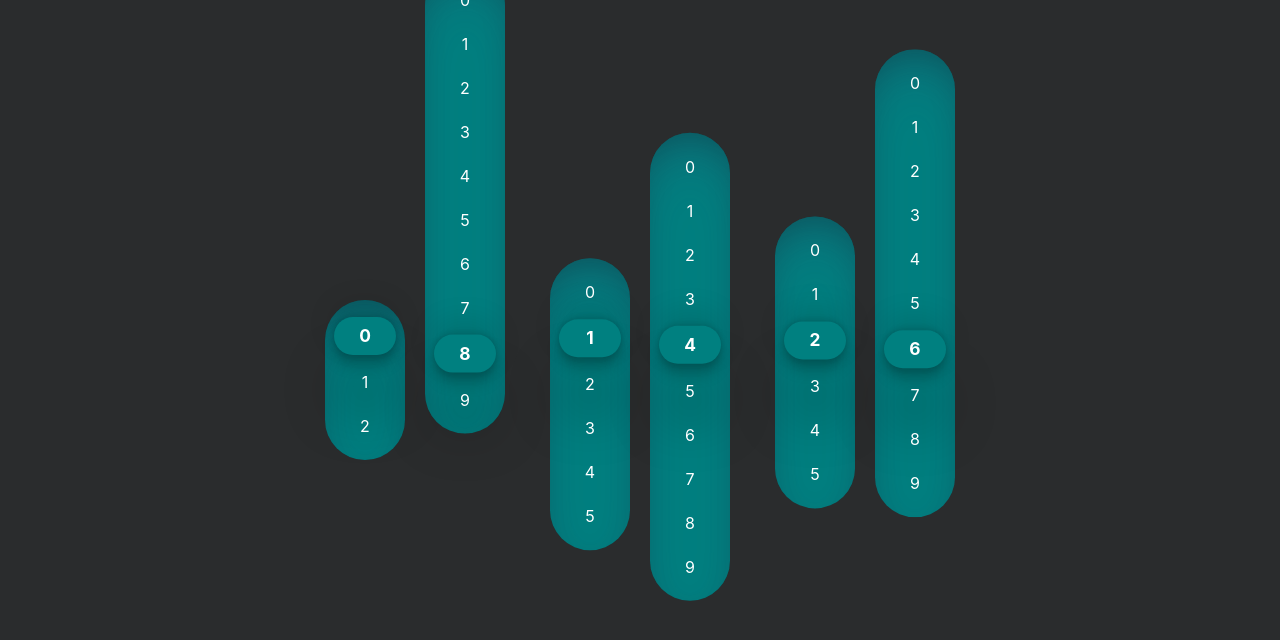
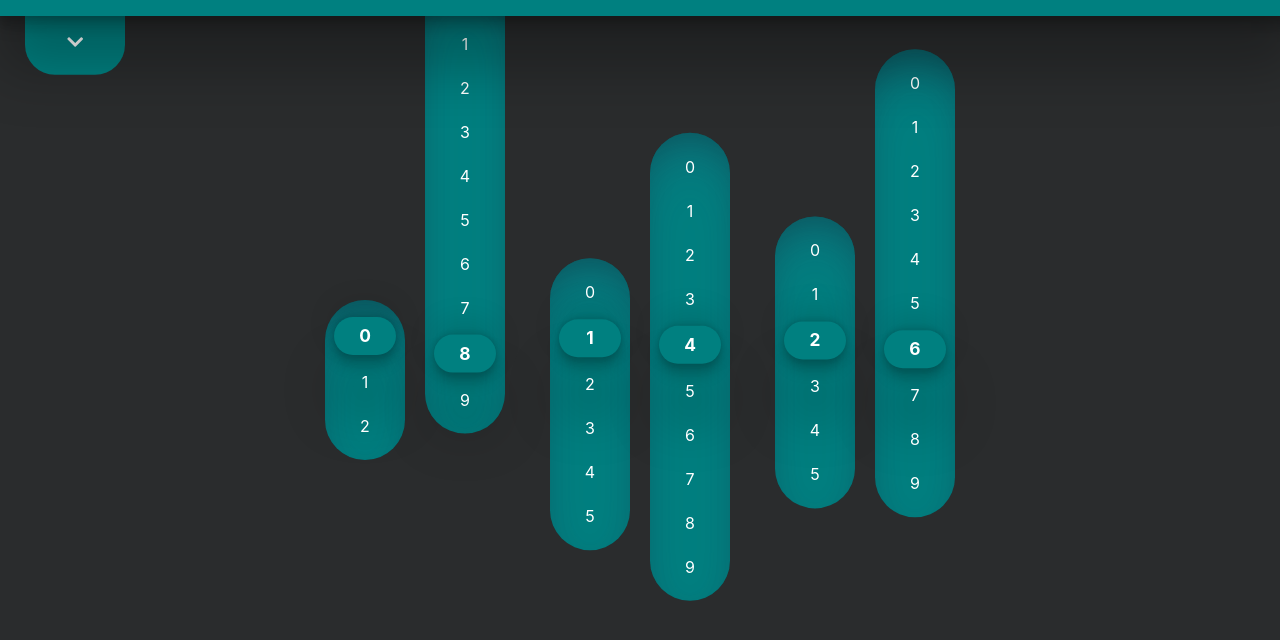
Before and after one commit to jlsa/disco-guacamole, a React (Create React App) app in the folder clock/: page / in a window 1280 px wide. Shown: the top 640 px of the page. Built offline with nearby package versions, Linux system fonts and the light colour scheme.

Commit message:
Added the editor component

```diff
--- a/clock/src/App.js
+++ b/clock/src/App.js
@@ -4,8 +4,9 @@ import Editor from './Components/Editor/Editor';
 const App = () => {
   return (
     <>
-      <Clock />
-      {/* <Editor /> */}
+      <Editor>
+        <Clock />
+      </Editor>
     </>
   );
 };
--- a/clock/src/Components/Clock/Clock.css
+++ b/clock/src/Components/Clock/Clock.css
@@ -8,6 +8,7 @@
   --color-secondary: #2a2c2d;
   --color-primary: teal;
   --color-accent: teal;
+  --color-highlight: rgb(0, 64, 64);
   --font-color:  #ffffff;
   --font-color-secondary:  #ffffff;
 }
@@ -133,80 +134,3 @@ ul, li {
   font-size: 5em;
   text-align: center;
 }
-
-/**
- *  Easing functions have been found and used from
- *  https://easings.net/
- */
-.ease-out-circ {
-	transition: transform 0.6s cubic-bezier(0, 0.55, 0.45, 1);
-}
-.ease-in-circ {
-	transition: transform 0.6s cubic-bezier(0.55, 0, 1, 0.45);
-}
-.ease-in-out-circ {
-	transition: transform 0.6s cubic-bezier(0.85, 0, 0.15, 1);
-}
-.ease-in-sine {
-	transition: transform 0.6s cubic-bezier(0.12, 0, 0.39, 0);
-}
-.ease-out-sine {
-	transition: transform 0.6s cubic-bezier(0.61, 1, 0.88, 1);
-}
-.ease-in-out-sine {
-	transition: transform 0.6s cubic-bezier(0.37, 0, 0.63, 1);
-}
-.ease-in-cubic {
-	transition: transform 0.6s cubic-bezier(0.32, 0, 0.67, 0);
-}
-.ease-out-cubic {
-	transition: transform 0.6s cubic-bezier(0.33, 1, 0.68, 1);
-}
-.ease-in-out-cubic {
-	transition: transform 0.6s cubic-bezier(0.65, 0, 0.35, 1);
-}
-.ease-in-quint {
-	transition: transform 0.6s cubic-bezier(0.64, 0, 0.78, 0);
-}
-.ease-out-quint {
-	transition: transform 0.6s cubic-bezier(0.22, 1, 0.36, 1);
-}
-.ease-in-out-quint {
-	transition: transform 0.6s cubic-bezier(0.83, 0, 0.17, 1);
-}
-.ease-in-quad {
-	transition: transform 0.6s cubic-bezier(0.11, 0, 0.5, 0);
-}
-.ease-out-quad {
-	transition: transform 0.6s cubic-bezier(0.5, 1, 0.89, 1);
-}
-.ease-in-out-quad {
-	transition: transform 0.6s cubic-bezier(0.45, 0, 0.55, 1);
-}
-.ease-in-quart {
-	transition: transform 0.6s cubic-bezier(0.5, 0, 0.75, 0);
-}
-.ease-out-quart {
-	transition: transform 0.6s cubic-bezier(0.25, 1, 0.5, 1);
-}
-.ease-in-out-quart {
-	transition: transform 0.6s cubic-bezier(0.76, 0, 0.24, 1);
-}
-.ease-in-expo {
-	transition: transform 0.6s cubic-bezier(0.7, 0, 0.84, 0);
-}
-.ease-out-expo {
-	transition: transform 0.6s cubic-bezier(0.16, 1, 0.3, 1);
-}
-.ease-in-out-expo {
-	transition: transform 0.6s cubic-bezier(0.87, 0, 0.13, 1);
-}
-.ease-in-back {
-	transition: transform 0.6s cubic-bezier(0.36, 0, 0.66, -0.56);
-}
-.ease-out-back {
-	transition: transform 0.6s cubic-bezier(0.34, 1.56, 0.64, 1);
-}
-.ease-in-out-back {
-	transition: transform 0.6s cubic-bezier(0.68, -0.6, 0.32, 1.6);
-}
--- a/clock/src/Components/Clock/Clock.js
+++ b/clock/src/Components/Clock/Clock.js
@@ -1,4 +1,5 @@
 import React, { useState, useEffect } from 'react';
+import '../Easings.css';
 import './Clock.css';
 import NumberLine from './NumberLine';
 import TimeDivider from './TimeDivider';
@@ -10,7 +11,7 @@ const Clock = () => {
   const [minutes, setMinutes] = useState([0, 0]);
   const [hours, setHours] = useState([0, 0]);
 
-  const harold = standIn => {
+  const harold = (standIn) => {
     if (standIn < 10) {
       standIn = '0' + standIn
     }
--- a/clock/src/Components/Clock/NumberLine.js
+++ b/clock/src/Components/Clock/NumberLine.js
@@ -1,15 +1,17 @@
 import React from 'react';
 
 const NumberLine = ({ numbers, selected }) => {
-  console.log(numbers, selected);
+  const easing = 'ease-joel';//'ease-in-out-back';
   const offset = -1 * selected;
+
   return (
-    <ul className={`numberline offset-${Math.abs(offset)} ease-in-out-sine`}>
+    <ul className={`numberline offset-${Math.abs(offset)} ${easing}`}>
       {numbers && numbers.map((number, index) => {
+        let selectedClassName = (selected === number ? 'selected' : '');
         return (
           <li
             key={index}
-            className={`${selected === number ? 'selected' : ''} ease-in-out-sine`}
+            className={`${selectedClassName} ${easing}`}
           >{number}</li>
         )
       })}
--- /dev/null
+++ b/clock/src/Components/Easings.css
@@ -0,0 +1,81 @@
+/**
+ *  Easing functions have been found and used from
+ *  https://easings.net/
+ */
+.ease-out-circ {
+	transition: transform 0.6s cubic-bezier(0, 0.55, 0.45, 1);
+}
+.ease-in-circ {
+	transition: transform 0.6s cubic-bezier(0.55, 0, 1, 0.45);
+}
+.ease-in-out-circ {
+	transition: transform 0.6s cubic-bezier(0.85, 0, 0.15, 1);
+}
+.ease-in-sine {
+	transition: transform 0.6s cubic-bezier(0.12, 0, 0.39, 0);
+}
+.ease-out-sine {
+	transition: transform 0.6s cubic-bezier(0.61, 1, 0.88, 1);
+}
+.ease-in-out-sine {
+	transition: transform 0.6s cubic-bezier(0.37, 0, 0.63, 1);
+}
+.ease-in-cubic {
+	transition: transform 0.6s cubic-bezier(0.32, 0, 0.67, 0);
+}
+.ease-out-cubic {
+	transition: transform 0.6s cubic-bezier(0.33, 1, 0.68, 1);
+}
+.ease-in-out-cubic {
+	transition: transform 0.6s cubic-bezier(0.65, 0, 0.35, 1);
+}
+.ease-in-quint {
+	transition: transform 0.6s cubic-bezier(0.64, 0, 0.78, 0);
+}
+.ease-out-quint {
+	transition: transform 0.6s cubic-bezier(0.22, 1, 0.36, 1);
+}
+.ease-in-out-quint {
+	transition: transform 0.6s cubic-bezier(0.83, 0, 0.17, 1);
+}
+.ease-in-quad {
+	transition: transform 0.6s cubic-bezier(0.11, 0, 0.5, 0);
+}
+.ease-out-quad {
+	transition: transform 0.6s cubic-bezier(0.5, 1, 0.89, 1);
+}
+.ease-in-out-quad {
+	transition: transform 0.6s cubic-bezier(0.45, 0, 0.55, 1);
+}
+.ease-in-quart {
+	transition: transform 0.6s cubic-bezier(0.5, 0, 0.75, 0);
+}
+.ease-out-quart {
+	transition: transform 0.6s cubic-bezier(0.25, 1, 0.5, 1);
+}
+.ease-in-out-quart {
+	transition: transform 0.6s cubic-bezier(0.76, 0, 0.24, 1);
+}
+.ease-in-expo {
+	transition: transform 0.6s cubic-bezier(0.7, 0, 0.84, 0);
+}
+.ease-out-expo {
+	transition: transform 0.6s cubic-bezier(0.16, 1, 0.3, 1);
+}
+.ease-in-out-expo {
+	transition: transform 0.6s cubic-bezier(0.87, 0, 0.13, 1);
+}
+.ease-in-back {
+	transition: transform 0.6s cubic-bezier(0.36, 0, 0.66, -0.56);
+}
+.ease-out-back {
+	transition: transform 0.6s cubic-bezier(0.34, 1.56, 0.64, 1);
+}
+.ease-in-out-back {
+	transition: transform 0.6s cubic-bezier(0.68, -0.6, 0.32, 1.6);
+}
+
+/* Custom Easings */
+.ease-joel {
+	transition: transform 0.5s cubic-bezier(0.68, -0.6, 0.32, 1.6);
+}
--- /dev/null
+++ b/clock/src/Components/Editor/Editor.css
@@ -0,0 +1,49 @@
+.editor {
+  position: absolute;
+  /* top: -100px; */
+  transform: translateY(-100px);
+  z-index: 10;
+  background-color: var(--color-primary);
+  color: var(--font-color);
+  width: 100%;
+  min-height: 100px;
+  padding: 0.5em;
+  box-shadow: rgba(0, 0, 0, 0.25) 0px 54px 55px,
+    rgba(0, 0, 0, 0.12) 0px -12px 30px,
+    rgba(0, 0, 0, 0.12) 0px 4px 6px,
+    rgba(0, 0, 0, 0.17) 0px 12px 13px,
+    rgba(0, 0, 0, 0.09) 0px -3px 5px;
+}
+
+.editor.show {
+  transform: translateY(0px);
+  /* top: 0px; */
+}
+
+.editor-show-btn {
+  position: absolute;
+  width: 100px;
+  z-index: 1;
+  transform: translateY(0.8em);
+  left: 25px;
+  background-color: var(--color-primary);
+  color: var(--font-color);
+  font-size: 1.15em;
+  border-radius: 0 0 var(--border-radius) var(--border-radius);
+  border: 0px;
+  padding: 1em;
+}
+
+.editor-show-btn:hover {
+  background-color: var(--color-highlight);
+  box-shadow: rgba(0, 0, 0, 0.25) 0px 54px 55px,
+    rgba(0, 0, 0, 0.12) 0px -12px 30px,
+    rgba(0, 0, 0, 0.12) 0px 4px 6px,
+    rgba(0, 0, 0, 0.17) 0px 12px 13px,
+    rgba(0, 0, 0, 0.09) 0px -3px 5px;
+  font-weight: bold;
+}
+
+.editor-show-btn.show {
+  transform: translateY(calc(100px + 0.8em));
+}
--- a/clock/src/Components/Editor/Editor.js
+++ b/clock/src/Components/Editor/Editor.js
@@ -1,8 +1,22 @@
-import React from 'react';
+import React, { useState } from 'react';
+import { FaChevronDown, FaChevronUp } from 'react-icons/fa';
 
-const Editor = () => {
+import '../Easings.css';
+import './Editor.css';
+
+const Editor = ({ children }) => {
+  const [show, setShow] = useState(false);
   return (
-    <>Editor</>
+    <>
+      <div className={`editor ${show ? 'show' : ''} ease-joel`}>
+        editor
+      </div>
+      <button
+        className={`editor-show-btn ${show ? 'show' : ''} ease-joel`}
+        onClick={() => setShow(!show)}
+      >{show ? <FaChevronUp /> : <FaChevronDown />}</button>
+      {children}
+    </>
   );
 };
 
```
Also changed, not shown: clock/package.json (+3 -4 lines), 1 other file (tests, documents, lock files or other folders).
